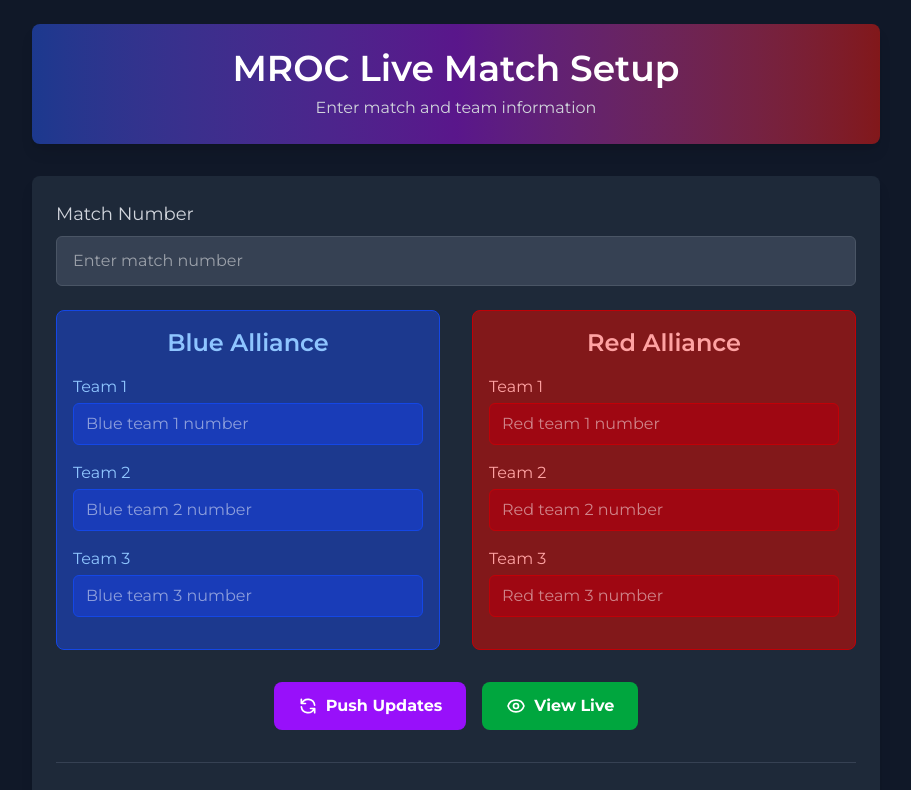
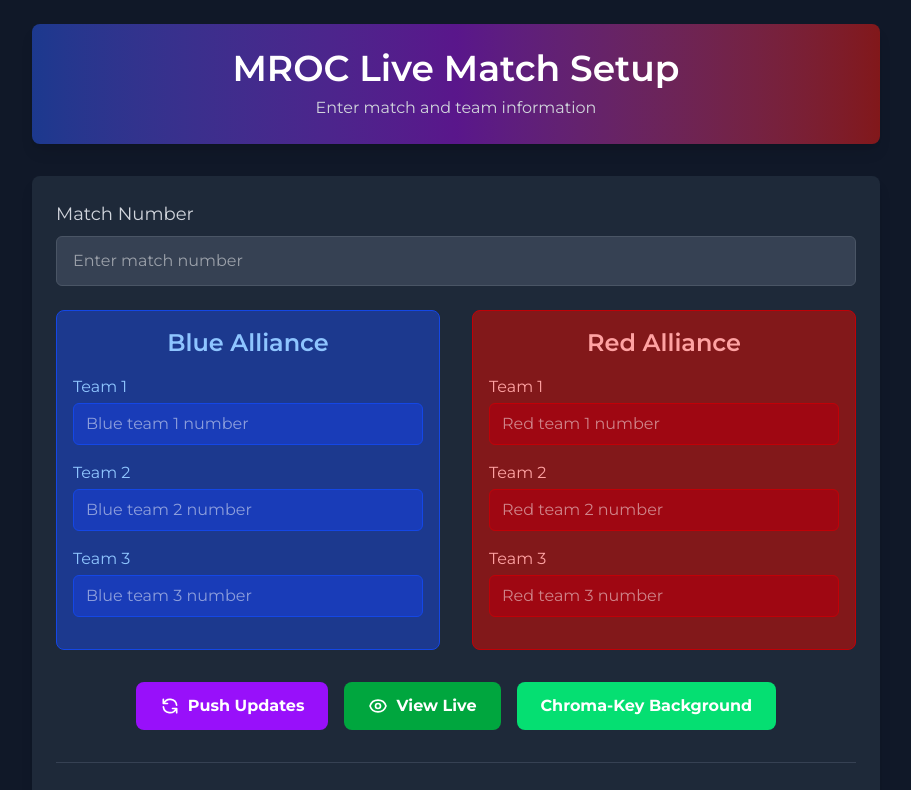
Before and after one commit to FRC930/mroc-live-dashboard, a Next.js app: page /pages/setup in a window 1280 px wide. Shown: the top 790 px of the page, without its empty margins (184-1095 px from the left). Built offline with nearby package versions, Linux system fonts and the light colour scheme.

Commit message:
Set up chroma-key button

```diff
--- a/src/app/globals.css
+++ b/src/app/globals.css
@@ -14,6 +14,7 @@
   :root {
     --background: #0a0a0a;
     --foreground: #ededed;
+
   }
 }
 
--- a/src/app/pages/setup/page.tsx
+++ b/src/app/pages/setup/page.tsx
@@ -183,6 +183,11 @@ export default function SetupPage() {
                 </>
               )}
             </button>
+            <button
+            // onClick={}
+            className="bg-green-400 hover:bg-slate-400 text-white px-6 py-3 rounded-lg font-bold flex items-center gap-2 disabled:opacity-50 disabled:cursor-not-allowed">
+              <span>Chroma-Key Background</span>
+            </button>
           </div>
 
           <div className="mt-8 border-t border-gray-700 pt-6">
```
